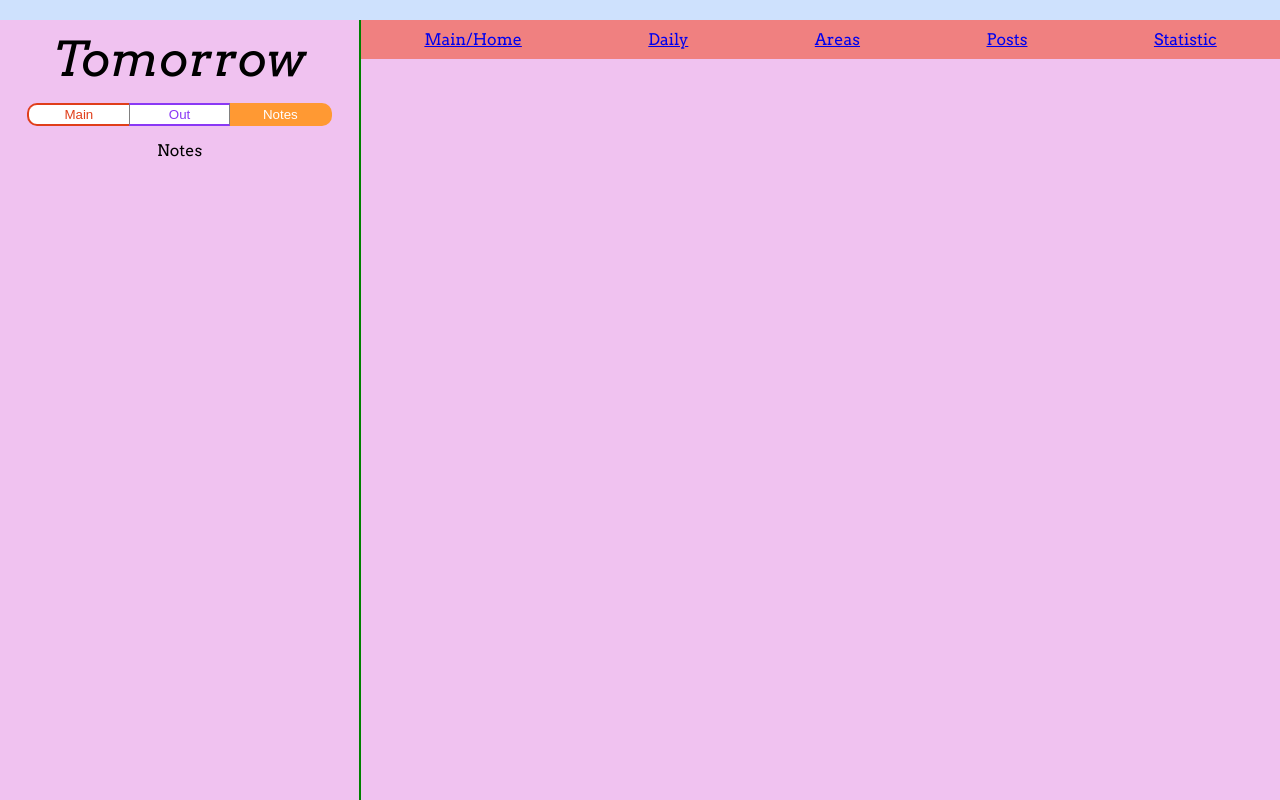
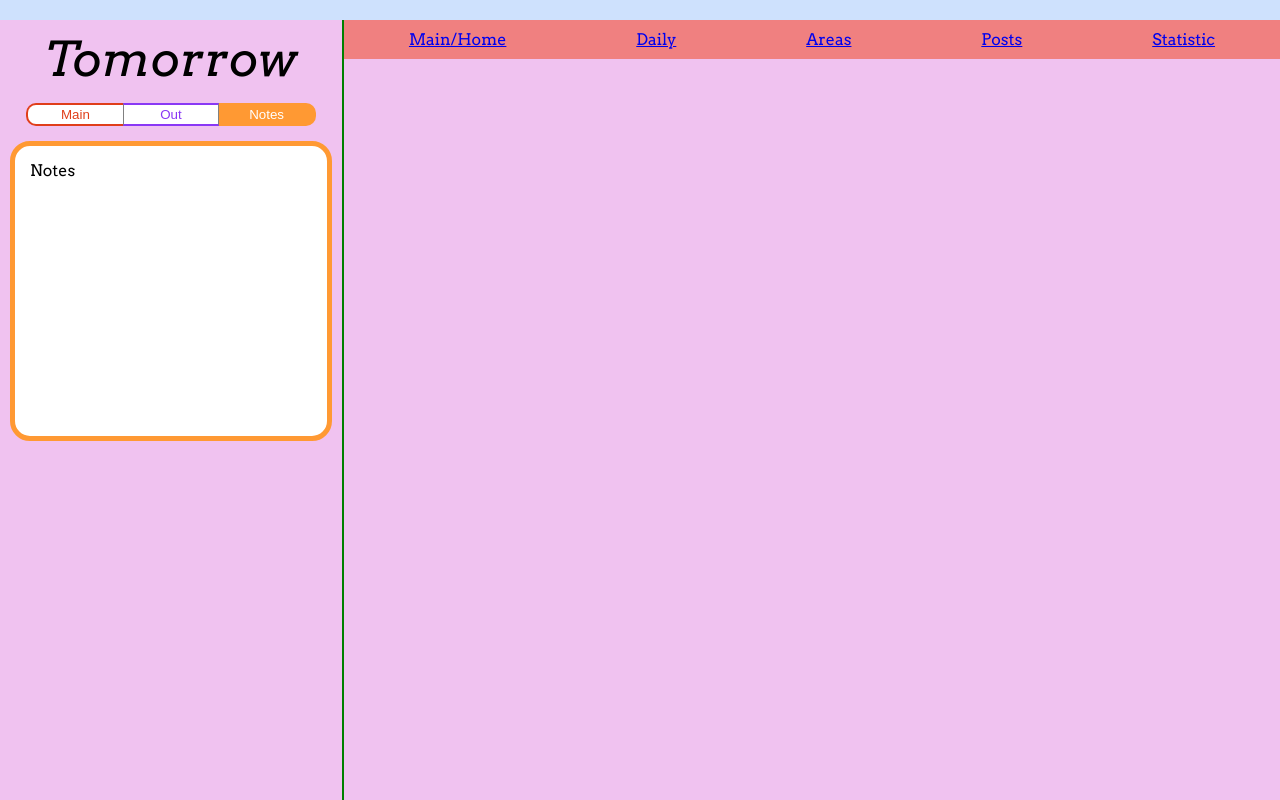
Before and after one commit to Life1sOk/algo-visual, a React (Create React App) app: page /daily in a window 1280 px wide. Both pictures are taken after a click on the button "Notes". Built offline with nearby package versions, Linux system fonts and the light colour scheme.

Commit message:
next step is areas pages

```diff
--- a/src/Layouts/aside-container.layout.jsx
+++ b/src/Layouts/aside-container.layout.jsx
@@ -3,7 +3,7 @@ import styled from 'styled-components';
 
 //----------------- Styled ---------------------//
 const AsideLayout = styled.div`
-    width: 400px;
+    width: 350px;
     padding: 10px;
     border-right: 2px solid green;
 
--- a/src/routers/daily/components/fix-quest/fix-quest.component.js
+++ b/src/routers/daily/components/fix-quest/fix-quest.component.js
@@ -49,7 +49,7 @@ const FixQuest = ({ quest, order, color, type }) => {
                     :
                     <DoneTitle>
                         <h3 className="quest-title">{questName}</h3>
-                        <Button name='fix' type='yellow' onClick={() => setState(!state)} />
+                        <Button name='fix' color='yellow' onClick={() => setState(!state)} />
                     </DoneTitle>
             }
             <TextInput state={state} type='text' placeholder="discription" value={description}
--- a/src/routers/daily/sections/switch/switch.section.jsx
+++ b/src/routers/daily/sections/switch/switch.section.jsx
@@ -4,7 +4,7 @@ import { useSelector } from "react-redux";
 import { selectFixPlan, selectFixOutOfPlan } from "../../../../App/slices/tomorrow-red.slice";
 
 import QuestCard from "../../components/quest-card/quest-card.component";
-import './switch.style';
+import { Yellow } from './switch.style';
 import Switcher from "../../components/switcher/switcher.component";
 
 const colors = {
@@ -27,7 +27,7 @@ const SwitchSection = () => {
                     display === 'out' ?
                         <QuestCard title='Others need to do!' color={colors.purple} quests={questsFixOut} type='out' /> :
                         display === 'notes' ?
-                            <div>Notes</div> : null
+                            <Yellow>Notes</Yellow> : null
             }
         </>
     )
--- a/src/routers/daily/sections/switch/switch.style.js
+++ b/src/routers/daily/sections/switch/switch.style.js
@@ -0,0 +1,10 @@
+import styled from 'styled-components';
+
+export const Yellow = styled.div`
+    width: 322px;
+    height: 300px;
+    padding: 15px;
+    background-color: white;
+    border: 5px solid rgb(255, 153, 51);
+    border-radius: 20px;
+`;
--- a/src/routers/profile/components/profile-img/profile-img.style.js
+++ b/src/routers/profile/components/profile-img/profile-img.style.js
@@ -1,7 +1,7 @@
 import styled from 'styled-components';
 
 export const Img = styled.img`
-    width: 100%;
+    width: 300px;
     height: auto;
     border-radius: 30%;
 `;
--- a/src/routers/profile/components/user-info/user-info.style.js
+++ b/src/routers/profile/components/user-info/user-info.style.js
@@ -1,7 +1,7 @@
 import styled from 'styled-components';
 
 export const UserSection = styled.section`
-    width: 100%;
+    width: 300px;
     background-color: lightgreen;
     padding: 11px;
     margin-top: 20px;
```
